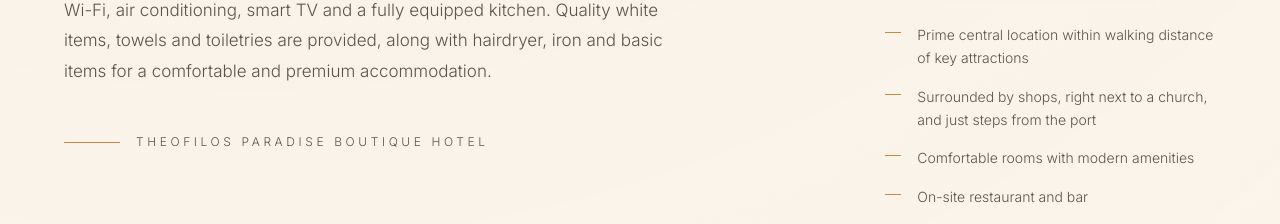
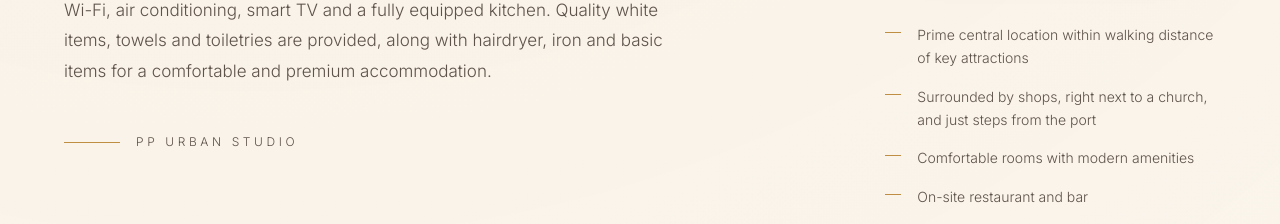
Before and after one commit to amamouridis06/lesvos-travel-guide, a Next.js app: page /hotels/pp-urban-studio in a window 1280 px wide. Shown: the part 1760-1984 px from the top of the page. Built offline with nearby package versions, Linux system fonts and the light colour scheme.

Commit message:
added pp to hotels

```diff
--- a/app/hotels/page.tsx
+++ b/app/hotels/page.tsx
@@ -25,7 +25,7 @@ const hotels = [
         name: "PP Urban Studio",
         description: "In the heart of the city centre",
         location: "📍Mytilene, Lesvos, 81107",
-        image: "/pp.beds.png",
+        image: "/pp.beds.jpg",
         href: "/hotels/pp-urban-studio",
     },
 ];
--- a/app/hotels/pp-urban-studio/page.tsx
+++ b/app/hotels/pp-urban-studio/page.tsx
@@ -156,7 +156,7 @@ const STYLES = `
   html { scroll-behavior: smooth; }
 `;
 
-export default function TheofilosParadise() {
+export default function PPUrban() {
     useEffect(() => {
         const id = "maison-solene-styles";
         if (document.getElementById(id)) return;
@@ -251,7 +251,7 @@ export default function TheofilosParadise() {
 
                         <div className="mt-12 flex items-center gap-4 text-xs uppercase tracking-[0.24em] md:tracking-[0.3em]" style={{ color: "var(--ms-muted)" }}>
                             <span className="ms-hairline" />
-                            <span>Theofilos Paradise Boutique Hotel</span>
+                            <span>PP Urban Studio</span>
                         </div>
                     </main>
 
```
